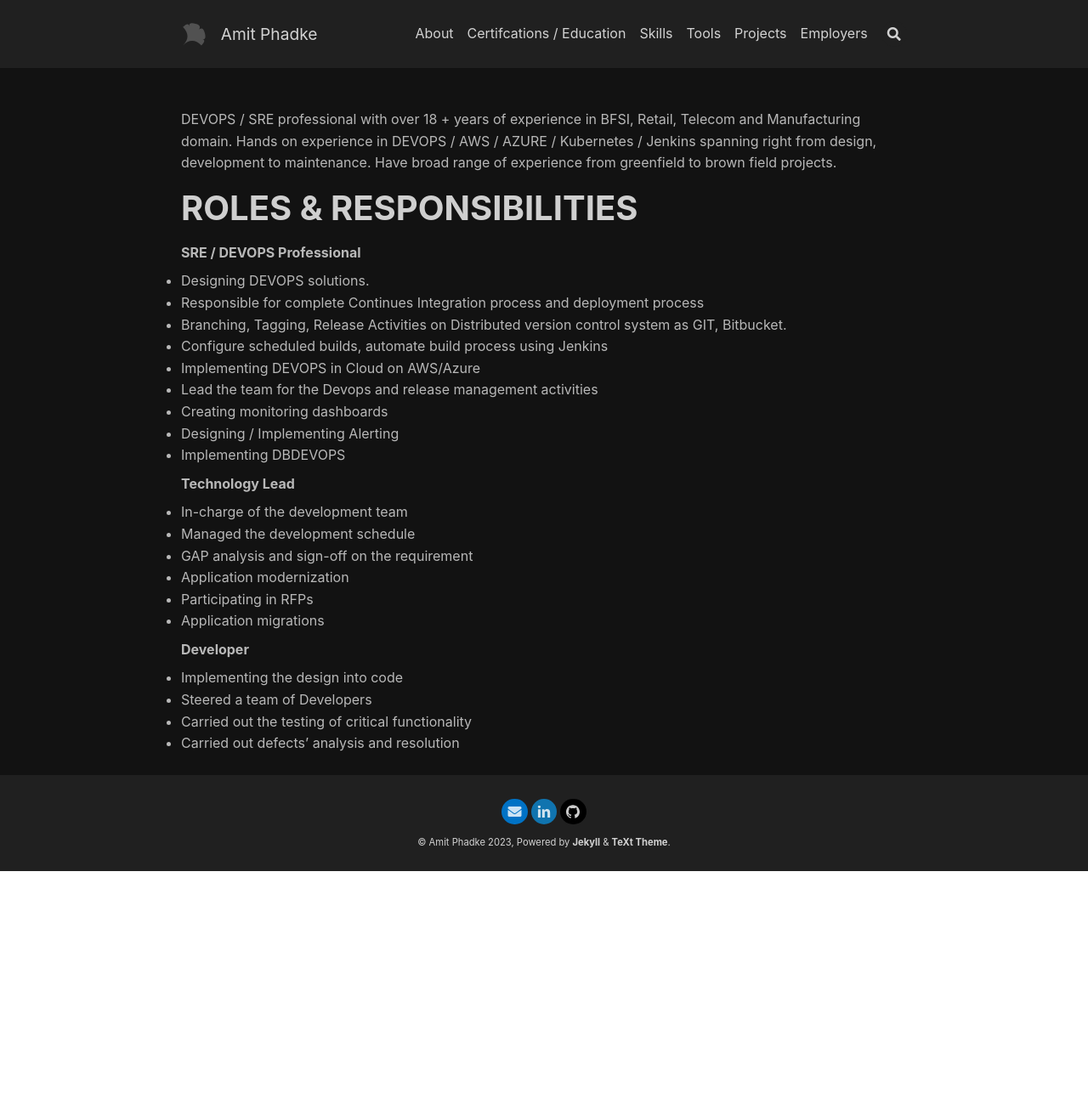
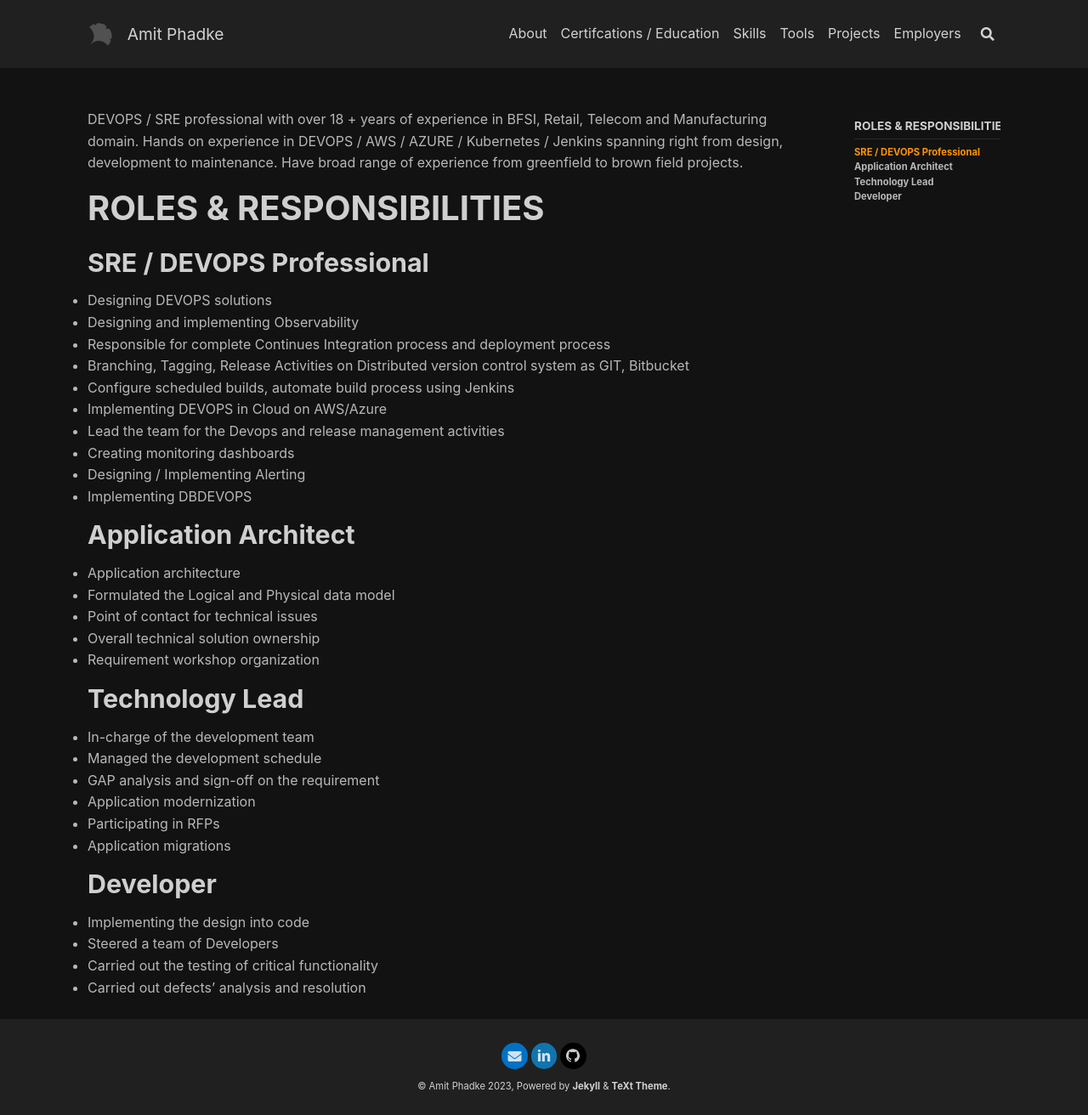
Before and after one commit to amitrphadke/amitrphadke.github.io, a Jekyll site: the page built from index.md, in a window 1280 px wide. Shown: the whole page at 85% size. Built offline with Jekyll 4.4.1, drawn with Linux system fonts in a browser that asks for light colours; nearby versions of some CDN libraries; before the commit the page ends 1025 px from its top, so only the background shows below that.

```diff
--- a/index.md
+++ b/index.md
@@ -2,16 +2,19 @@
 layout: page
 #articles:
 #   excerpt_type: html
+aside:
+  toc: true
 ---
 
 DEVOPS / SRE professional with over 18 + years of experience in BFSI, Retail, Telecom and Manufacturing domain. Hands on experience in DEVOPS / AWS / AZURE / Kubernetes / Jenkins spanning right from design, development to maintenance. Have broad range of experience from greenfield to brown field projects.
 
 # ROLES & RESPONSIBILITIES
 
-**SRE / DEVOPS Professional**
- - Designing DEVOPS solutions.
+## SRE / DEVOPS Professional
+ - Designing DEVOPS solutions
+ - Designing and implementing Observability
  - Responsible for complete Continues Integration process and deployment process
- - Branching, Tagging,  Release Activities on Distributed version control system as GIT, Bitbucket.
+ - Branching, Tagging,  Release Activities on Distributed version control system as GIT, Bitbucket
  - Configure scheduled builds, automate build process using Jenkins
  - Implementing DEVOPS in Cloud on AWS/Azure
  - Lead the team for the Devops and release management activities
@@ -19,7 +22,14 @@ DEVOPS / SRE professional with over 18 + years of experience in BFSI, Retail, Te
  - Designing / Implementing Alerting
  - Implementing DBDEVOPS
 
-**Technology Lead**
+## Application Architect
+- Application architecture
+- Formulated the Logical and Physical data model
+- Point of contact for technical issues
+- Overall technical solution ownership
+- Requirement workshop organization
+
+## Technology Lead
 - In-charge of the development team
 - Managed the development schedule
 - GAP analysis and sign-off on the requirement
@@ -27,7 +37,7 @@ DEVOPS / SRE professional with over 18 + years of experience in BFSI, Retail, Te
 - Participating in RFPs
 - Application migrations
 
-**Developer**
+## Developer
 - Implementing the design into code
 - Steered a team of Developers
 - Carried out the testing of critical functionality
--- a/index1.html
+++ /dev/null
@@ -1,5 +0,0 @@
----
-layout: page
-#articles:
-#   excerpt_type: html
----
```
Also changed, not shown: skills.md (+6 -10 lines), tools.md (+4 -4 lines).
